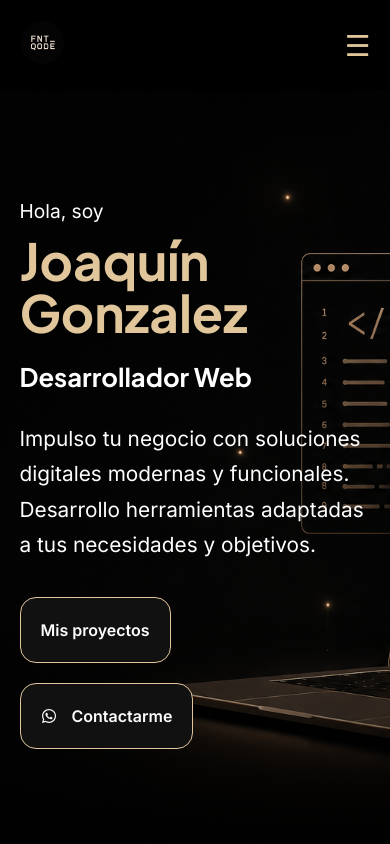
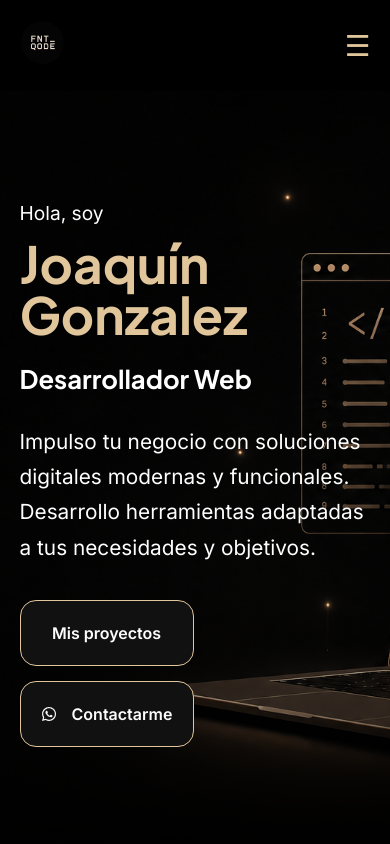
Before and after one commit to joaquingonzalezfonta/personal_portfolio, a React (Vite) app: page / in a window 390 px wide. Shown: the top 844 px of the page. Built offline with nearby package versions, Linux system fonts and the light colour scheme.

Commit message:
Se hizo mas responsive, se arreglaron los botones

```diff
--- a/src/components/Contact/Contact.jsx
+++ b/src/components/Contact/Contact.jsx
@@ -46,7 +46,6 @@ function Contact() {
                 <small>Email</small>
                 <p>fontqode@gmail.com</p>
               </div>
-              <span>↗</span>
             </a>
 
             <a
@@ -60,7 +59,6 @@ function Contact() {
                 <small>LinkedIn</small>
                 <p>Mi perfil profesional</p>
               </div>
-              <span>↗</span>
             </a>
 
             <a
@@ -74,7 +72,6 @@ function Contact() {
                 <small>GitHub</small>
                 <p>Mis proyectos</p>
               </div>
-              <span>↗</span>
             </a>
           </div>
         </motion.div>
--- a/src/components/Hero/Hero.css
+++ b/src/components/Hero/Hero.css
@@ -46,7 +46,8 @@
 
 .hero-buttons {
   display: flex;
-  gap: 20px;
+  gap: 15px;
+  flex-wrap: wrap;
 }
 
 .hero-link:hover {
@@ -56,14 +57,22 @@
 .hero-buttons a {
   display: inline-flex;
   align-items: center;
+  justify-content: center;
+
+  width: 174px;
+  padding: 20px;
+
   gap: 15px;
-  padding: 20px;
+
   border: 1px solid #E0C69A;
   border-radius: 16px;
+
   background: #111;
   color: #fefdfd;
+
   text-decoration: none;
   font-weight: 600;
+
   transition: 0.3s ease;
 }
 
--- a/src/components/Hero/Hero.jsx
+++ b/src/components/Hero/Hero.jsx
@@ -44,7 +44,7 @@ function Hero() {
                 Mis proyectos
               </a>
 
-              <a className="hero-link" href="#contact">
+              <a className="hero-link" target="_blank" rel="noopener noreferrer" href="https://wa.me/5491123970234?text=Hola%20Joaquin,%20vi%20tu%20portfolio%20y%20me%20gustaría%20consultarte%20por%20un%20proyecto.">
                 < FaWhatsapp /> Contactarme
               </a>
             </div>
--- a/src/components/Projects/Projects.jsx
+++ b/src/components/Projects/Projects.jsx
@@ -33,7 +33,7 @@ function Projects() {
               </div>
 
               <div className="project-content">
-                <h3>JGF Muebles</h3>
+                <h3> Muebles</h3>
 
                 <p>
                   Ecommerce desarrollado con React y Firebase. Incluye catálogo
@@ -97,10 +97,7 @@ function Projects() {
                   </a>
 
                   <a href="https://github.com/joaquingonzalezfonta/frontend" className="projects-links">
-                    Frontend
-                  </a>
-                  <a href="https://github.com/joaquingonzalezfonta/backend" className="projects-links">
-                    Backend
+                    GitHub
                   </a>
                 </div>
               </div>
```
